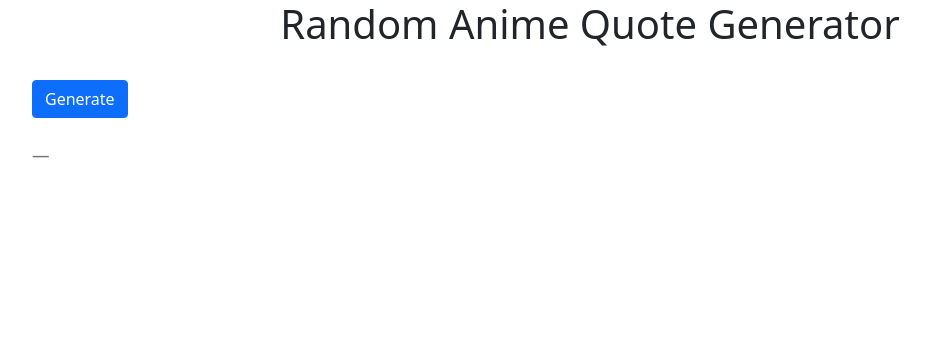
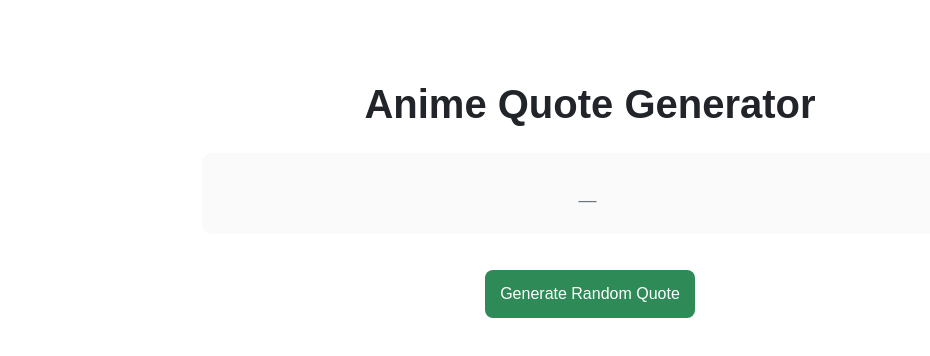
Before and after one commit to kharizzakaye/Random-Anime-Quote-Generator, a plain HTML site: page index.html in a window 1280 px wide. Shown: the whole page, without its empty margins (50-980 px from the left). Drawn offline with nearby package versions, Linux system fonts and the light colour scheme; no server answers.

Commit message:
Added page styling

```diff
--- a/index.html
+++ b/index.html
@@ -4,25 +4,23 @@
     <meta charset="UTF-8">
     <meta http-equiv="X-UA-Compatible" content="IE=edge">
     <meta name="viewport" content="width=device-width, initial-scale=1.0">
-    <title>Random Anime Quote Generator</title>
+    <title>Anime Quote Generator</title>
 
     <link href="https://cdn.jsdelivr.net/npm/bootstrap@5.1.3/dist/css/bootstrap.min.css" rel="stylesheet" integrity="sha384-1BmE4kWBq78iYhFldvKuhfTAU6auU8tT94WrHftjDbrCEXSU1oBoqyl2QvZ6jIW3" crossorigin="anonymous">
+    <link rel="stylesheet" href="style.css">
 </head>
 <body>
     <div class="container">
-        <h1 class="text-center">Random Anime Quote Generator</h1>
+        <h1 class="text-center">Anime Quote Generator</h1>
 
-        <br>
-
-        <button class="btn btn-primary" onclick="fetchData()">Generate</button>
-
-        <br>
-        <br>
-
-        <blockquote class="blockquote">
+        <blockquote>
             <p id="quote"></p>
             <footer class="blockquote-footer" id="citeSource"></footer>
         </blockquote>
+
+        <div class="button-container">
+            <button class="generate-button" onclick="fetchData()">Generate Random Quote</button>
+        </div>
     </div>
 </body>
 
--- /dev/null
+++ b/style.css
@@ -0,0 +1,45 @@
+@import url('https://fonts.googleapis.com/css2?family=Roboto:ital,wght@0,700;1,300;1,400&display=swap');
+
+body {
+    background-color: white;
+    font-family: 'Source Sans Pro', sans-serif;
+    font-weight: 300;
+}
+
+.container {
+    max-width: 800px;
+    margin: 80px auto;
+    text-align: center;
+}
+
+
+blockquote {
+    padding: 20px;
+    border-radius: 10px;
+    background-color: #FAFAFA;
+}
+
+
+.generate-button {
+    background-color: seagreen;
+    color: white;
+    border: none;
+    padding: 12px 15px 12px 15px;
+    border-radius: 8px;
+    margin-top: 20px;
+}
+
+#quote {
+    font-size: 22px;
+    margin-bottom: 30px;
+}
+
+.blockquote-footer{
+    font-size: 18px;
+    margin-bottom: 0px;
+}
+
+h1 {
+    font-weight: 700;
+    margin-bottom: 25px;
+}
```
